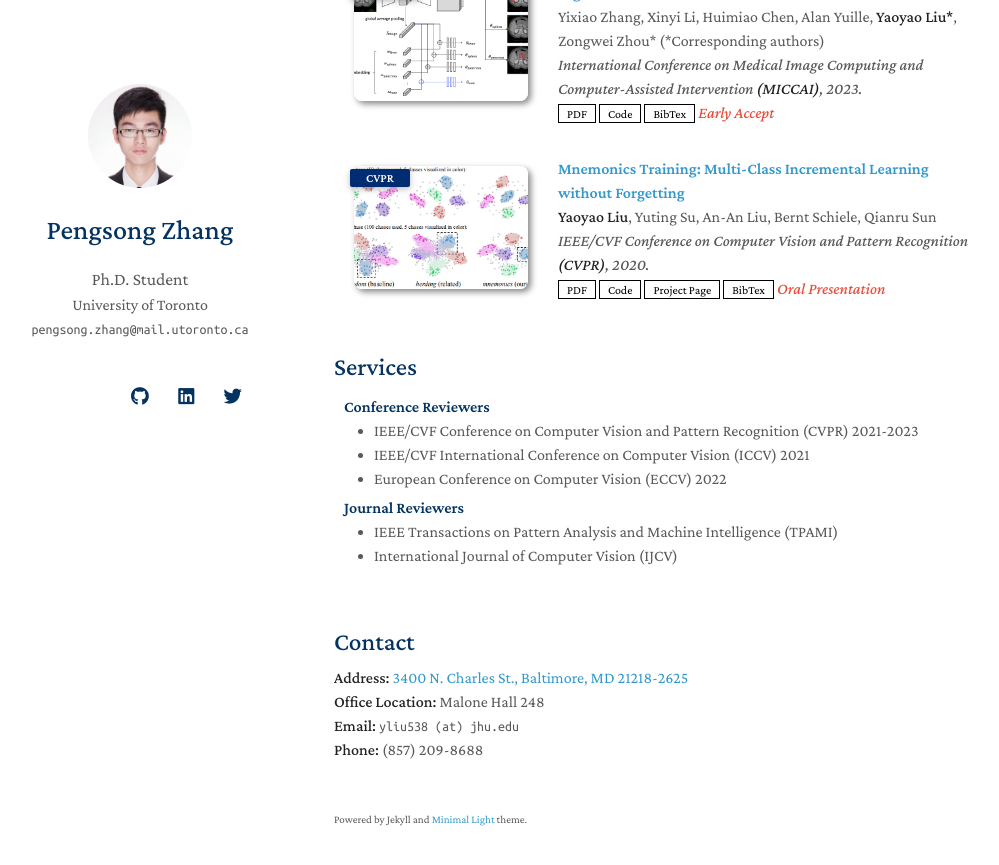
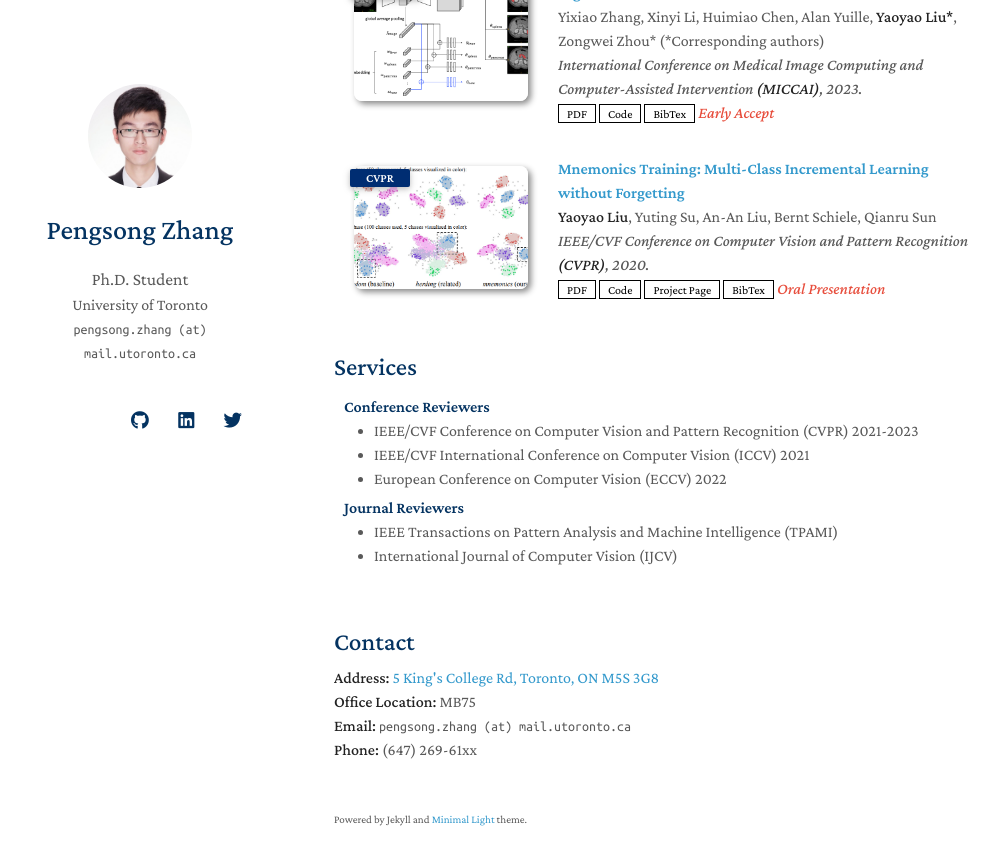
Before and after one commit to universea/universea.github.io, a Jekyll site: the page built from index.md, in a window 1280 px wide and 900 px high, scrolled down 510 px. Shown: the top 865 px of the window, without its empty margins (136-1135 px from the left). Built offline with Jekyll 4.4.1, drawn with Linux system fonts in a browser that asks for light colours; nearby versions of some CDN libraries; a style sheet for code colours, icons or effects is not loaded; our own code applies the rules of GitHub Pages for plain Markdown files.

Commit message:
update pages

```diff
--- a/_config.yml
+++ b/_config.yml
@@ -2,7 +2,7 @@
 title: Pengsong Zhang
 position: Ph.D. Student
 affiliation: University of Toronto
-email: pengsong.zhang@mail.utoronto.ca
+email: pengsong.zhang (at) mail.utoronto.ca
 
 # Search Engine Optimization (SEO)
 # The following information is used to improve the website traffic from search engines, e.g., Google.
--- a/_includes/contact.md
+++ b/_includes/contact.md
@@ -2,10 +2,10 @@
 
 <h2 style="margin: 60px 0px 10px;">Contact</h2>
 
-<p><strong>Address:</strong> <a href="https://www.google.com/maps/place/Malone+Hall,+3400+N+Charles+St,+Baltimore,+MD+21218/@39.3262085,-76.6253679,17z/data=!3m1!4b1!4m6!3m5!1s0x89c804de59b4d18d:0x2d92398f0946a9ad!8m2!3d39.3262044!4d-76.6208832!16s%2Fg%2F11b6g45l_1?coh=164777&amp;entry=tt">3400 N. Charles St., Baltimore, MD 21218-2625</a>
+<p><strong>Address:</strong> <a href="https://www.google.com/maps/place/Department+of+Mechanical+%26+Industrial+Engineering/@43.6599225,-79.394267,21z/data=!4m10!1m2!2m1!1sDepartment+of+Mechanical+%26+Industrial+Engineering+MB75!3m6!1s0x882b34b87edba55f:0x93c6fb430b6afd!8m2!3d43.6599435!4d-79.3941258!15sCjZEZXBhcnRtZW50IG9mIE1lY2hhbmljYWwgJiBJbmR1c3RyaWFsIEVuZ2luZWVyaW5nIE1CNzWSARV1bml2ZXJzaXR5X2RlcGFydG1lbnTgAQA!16s%2Fg%2F1q2_d4bkz?entry=ttu">5 King's College Rd, Toronto, ON M5S 3G8</a>
 <br />
-<strong>Office Location:</strong> Malone Hall 248
+<strong>Office Location:</strong> MB75
 <br />
-<strong>Email:</strong> <email>yliu538 (at) jhu.edu</email>
+<strong>Email:</strong> <email>pengsong.zhang (at) mail.utoronto.ca</email>
 <br />
-<strong>Phone:</strong> (857) 209-8688</p>
+<strong>Phone:</strong> (647) 269-61xx</p>
```
